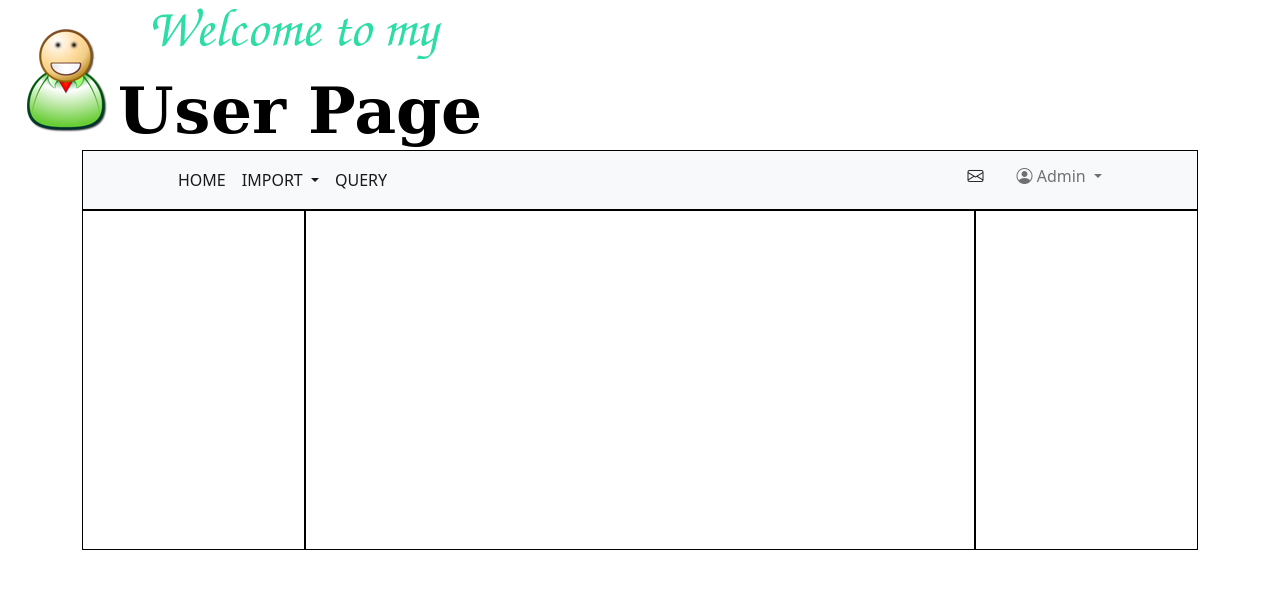
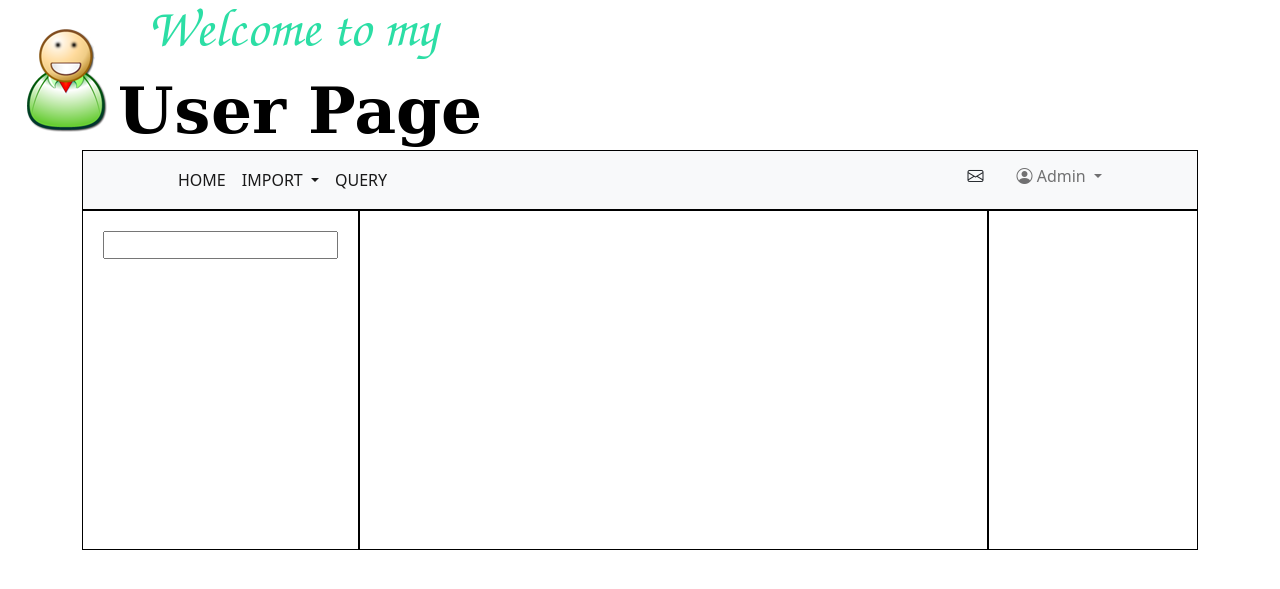
Before and after one commit to leehus65a5/project1, a Python web app: template app/user/templates/user/test.html in a window 1280 px wide. Shown: the top 589 px of the page. Run offline with Jinja, Linux system fonts and the light colour scheme; the template is opened without the code that fills it, so the values that code supplies are empty.

Commit message:
trung commit 15h13

```diff
--- a/app/admin/templates/admin/manage.html
+++ b/app/admin/templates/admin/manage.html
@@ -8,8 +8,6 @@
     <link href="/user/static/css/table.css" rel="stylesheet">
     <link href="/admin/static/css/add_button.css" type="text/css" rel="stylesheet">
     <link href="/admin/static/css/edit_button.css" type="text/css" rel="stylesheet">
-
-
 {%endblock%}
 
 {% block content %}
--- a/app/user/static/css/base.css
+++ b/app/user/static/css/base.css
@@ -32,6 +32,7 @@ main {
 }
 
 .left {
+    padding: 20px;
     grid-area: left;
      border: 1px solid black;
 }
--- a/app/user/static/css/bootstrapTable.css
+++ b/app/user/static/css/bootstrapTable.css
@@ -222,7 +222,3 @@ div.table-responsive > div.dataTables_wrapper > div.row2 > div[class^=col-]:firs
 div.table-responsive > div.dataTables_wrapper > div.row3 > div[class^=col-]:last-child {
   padding-right: 0;
 }
-child
-A young human being below the age of puberty or below the legal age of majority.
-More »
-/*https://cdn.datatables.net/1.10.25/css/dataTables.bootstrap5.c*/
--- a/app/user/templates/user/base.html
+++ b/app/user/templates/user/base.html
@@ -83,7 +83,9 @@
     </nav>
 
     {#    <h1>This is user base html</h1>#}
-    <div class="left"></div>
+    <div class="left">
+        {% block list_of_wells%}{% endblock %}
+    </div>
     <div class="right"></div>
     <main>
         {% block content %}{% endblock %}
--- a/app/user/templates/user/test.html
+++ b/app/user/templates/user/test.html
@@ -1,17 +1,20 @@
 {% extends 'user/base.html' %}
 
+{% block list_of_wells %}
+    {%if listTable%}
+        {%for i in listTable%}
+            <datalist id="well_list">
+                <option>{{i}}</option>
+            </datalist>
+        {%endfor%}
+    {%endif%}
+<input type="text" list="well_list">
+
+{% endblock %}
 
 {% block content %}
     <link href="/user/static/css/table.css" rel="stylesheet">
     <link rel="stylesheet" type="text/css" href="/user/static/css/bootstrapTable.css">
-
-{%if listTable%}
-	<p>list table</p>
-	{%for i in listTable%}
-	<p>{{i}}</p>
-	{%endfor%}
-	<p>end list table</p>
-{%endif%}
 
     {% if datas %}
 
```
